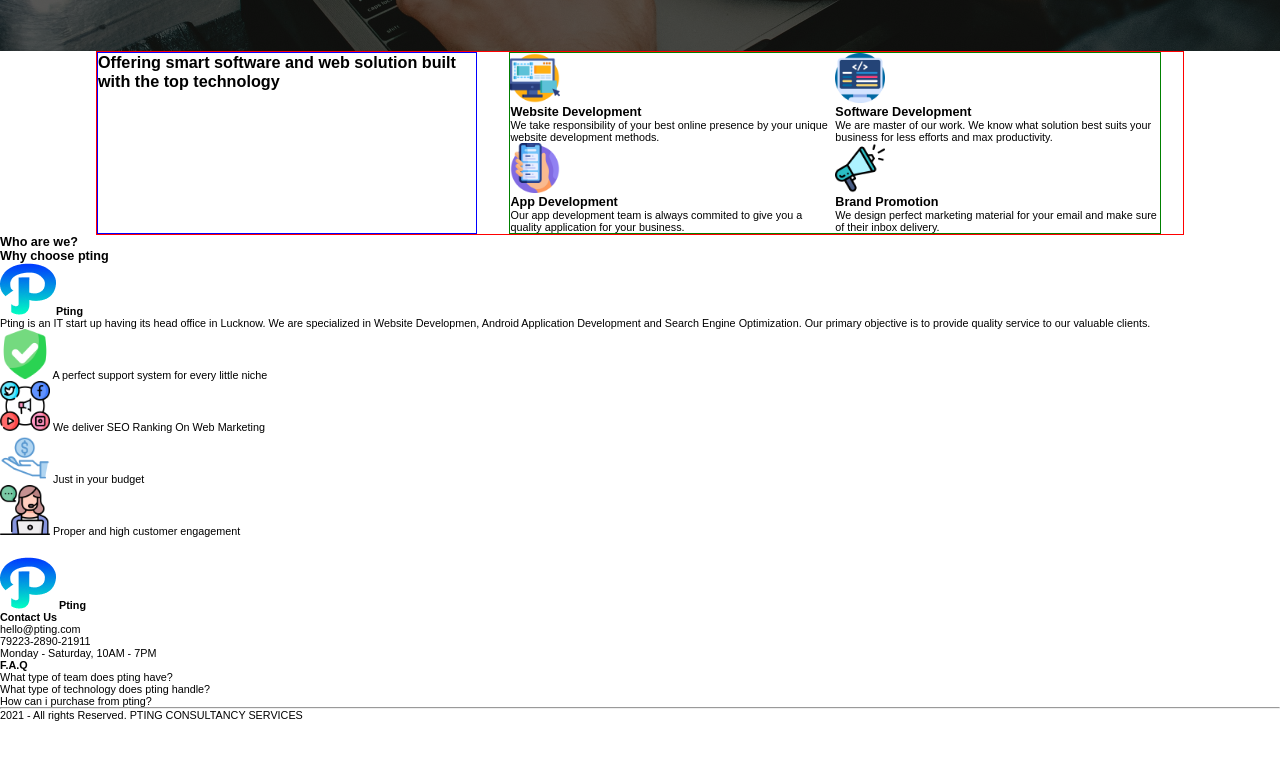
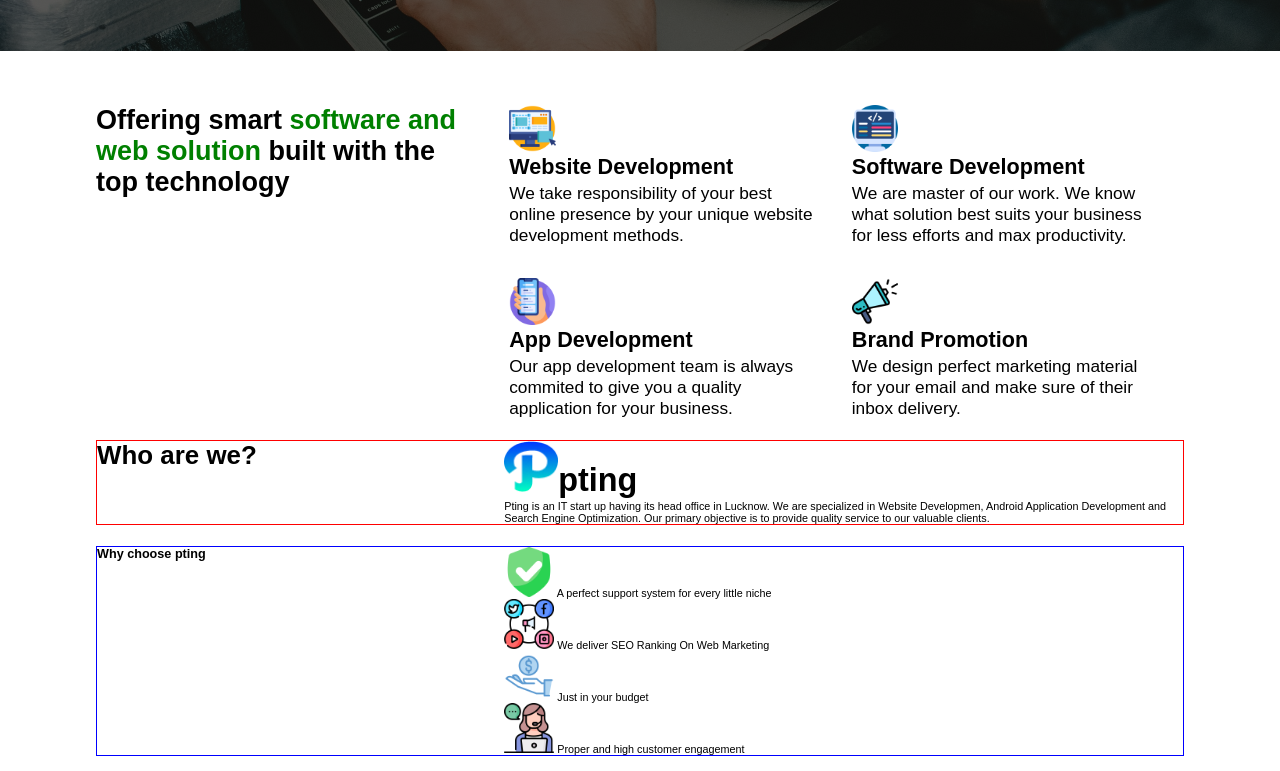
Before and after one commit to GentleMizt/pting-website, a plain HTML site: page index.html in a window 1280 px wide. Shown: the part 669-1440 px from the top of the page. Before the commit the page ends 1390 px from the top, so only its background shows below. Drawn offline with Linux system fonts and the light colour scheme.

Commit message:
fifth commit

```diff
--- a/index.html
+++ b/index.html
@@ -46,60 +46,55 @@
             </div>
             <div class="cont2-right">
                 <div class="website">
-                    <img src="./cbc-images/ux.png" height="50px" width="50px" alt="desktop icon">
-                    <p>
+                    <img src="./cbc-images/ux.png" alt="desktop icon">
+                    <div>
                         <h3>Website Development</h3>
                         <p>
                             We take responsibility of your best online presence by
                             your unique website development methods.
                         </p>
-                    </p>
+                    </div>
                 </div>
                 <div class="software">
-                    <img src="./cbc-images/coding.png" height="50px" width="50px" alt="coding icon">
-                    <p>
+                    <img src="./cbc-images/coding.png" alt="coding icon">
+                    <div>
                         <h3>Software Development</h3>
                         <p>
                             We are master of our work. We know what solution best suits
                             your business for less efforts and max productivity.
                         </p>
-                    </p>
+                    </div>
                 </div>
                 <div class="app">
-                    <img src="./cbc-images/smartphone.png" height="50px" width="50px" alt="smartphone icon">
-                    <p>
+                    <img src="./cbc-images/smartphone.png" alt="smartphone icon">
+                    <div>
                         <h3>App Development</h3>
                         <p>
                             Our app development team is always commited to give you a quality
                             application for your business.
                         </p>
-                    </p>
+                    </div>
                 </div>
                 <div class="brand">
-                    <img src="./cbc-images/promotion.png" height="50px" width="50px" alt="promotion icon">
-                    <p>
+                    <img src="./cbc-images/promotion.png" alt="promotion icon">
+                    <div>
                         <h3>Brand Promotion</h3>
                         <p>
                             We design perfect marketing material for your email and make
                             sure of their inbox delivery.
                         </p>
-                    </p>
+                    </div>
                 </div>
             </div>
         </section>
 
-        <section>
-            <div>
-                <div>
+        <section class="cont3">
+            <div class="cont3-left">
+                <div class="cont3a">
                     <h3>Who are we?</h3>
                 </div>
-                <div>
-                    <h3>Why choose <span>pting</span></h3>
-                </div>
-            </div>
-            <div>
-                <div>
-                    <img src="./cbc-images/Vector.png" alt="pting icon"><span><b>Pting</b></span>
+                <div class="cont3b">
+                    <img src="./cbc-images/Vector.png" alt="pting icon"><span class="span4"><b>pting</b></span>
                     <p>
                         Pting is an IT start up having its head office in Lucknow.
                         We are specialized in Website Developmen, Android Application Development
@@ -107,15 +102,28 @@
                         service to our valuable clients.
                     </p>
                 </div>
+            </div>
+            <div class="cont3-right">
+                <div class="cont3c">
+                    <h3>Why choose <span>pting</span></h3>
+                </div>
+                <div class="cont3d">
                     <div>
                         <img src="./cbc-images/shield.png" height="50px" width="50px" alt="shield icon">
                         <span>A perfect support system for every little niche</span> <br>
+                    </div>
+                    <div>
                         <img src="./cbc-images/social-media.png" height="50px" width="50px" alt="social icon">
                         <span>We deliver SEO Ranking On Web Marketing</span> <br>
+                    </div>
+                    <div>
                         <img src="./cbc-images/budget.png" height="50px" width="50px" alt="budget icon">
                         <span>Just in your budget</span> <br>
+                    </div>
+                    <div>
                         <img src="./cbc-images/customer-service.png" height="50px" width="50px" alt="customer-service icon">
                     <span>Proper and high customer engagement</span>
+                    </div>
                 </div>
             </div>
         </section>
--- a/style.css
+++ b/style.css
@@ -91,30 +91,111 @@ nav ul li a{
     display: flex;
     width: 85%;
     margin: auto;
-    border: 1px solid red;
+    /* border: 1px solid red; */
     gap: 3rem;
+    margin-top: 5rem;
+    margin-bottom: 2rem;
 }
 .cont2-left{
-    border: 1px solid blue;
+    /* border: 1px solid blue; */
     flex-basis: 35%;
+}
+.cont2-left h2{
+    font-size: 2.5rem;
+}
+.span3{
+    color: green;
 }
 .cont2-right{
     display: grid;
     grid-template-areas:
     "web soft"
     "app brand";
-    border: 1px solid green;
+    gap: 3rem;
+    /* border: 1px solid green; */
     flex-basis: 60%;
+}
+.cont2-right img{
+    width: 15%;
 }
 .website{
     grid-area: web;
 }
+.website h3{
+    font-size: 2rem;
+    margin-bottom: 0.3rem;
+}
+.website p{
+    font-size: 1.6rem;
+}
 .software{
     grid-area: soft;
+}
+.software h3{
+    font-size: 2rem;
+    margin-bottom: 0.3rem;
+}
+.software p{
+    font-size: 1.6rem;
 }
 .app{
     grid-area: app;
 }
+.app h3{
+    font-size: 2rem;
+    margin-bottom: 0.3rem;
+}
+.app p{
+    font-size: 1.6rem;
+}
 .brand{
     grid-area: brand;
 }
+.brand h3{
+    font-size: 2rem;
+    margin-bottom: 0.3rem;
+}
+.brand p{
+    font-size: 1.6rem;
+}
+.cont3{
+    display: flex;
+    flex-direction: column;
+    width: 85%;
+    margin: auto;
+    gap: 2rem;
+}
+.cont3-left{
+    border: 1px solid red;
+    justify-content: space-between;
+    display: flex;
+    /* gap: 7.6rem; */
+    /* padding: 2rem 3rem; */
+}
+.cont3a{
+    flex-basis: 35%;
+}
+.cont3a h3{
+    font-size: 2.4rem
+}
+.cont3b{
+    flex-basis: 62.5%;
+}
+.cont3b img{
+    width: 5rem;
+}
+.span4{
+    font-size: 3rem;
+}
+.cont3-right{
+    border: 1px solid blue;
+    justify-content: space-between;
+    display: flex;
+    /* justify-content: space-evenly; */
+}
+.cont3c{
+    flex-basis: 35%;
+}
+.cont3d{
+    flex-basis: 62.5%;
+}
```
Lines whose indentation alone changed are shown as unchanged.
